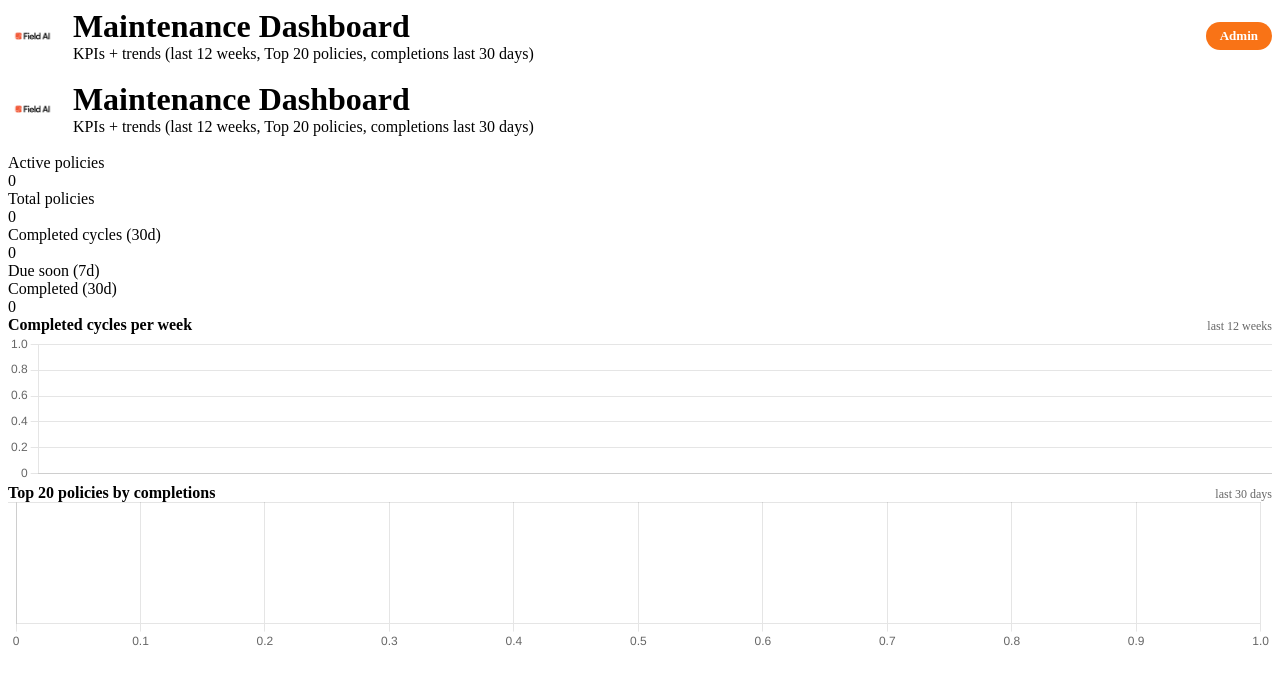
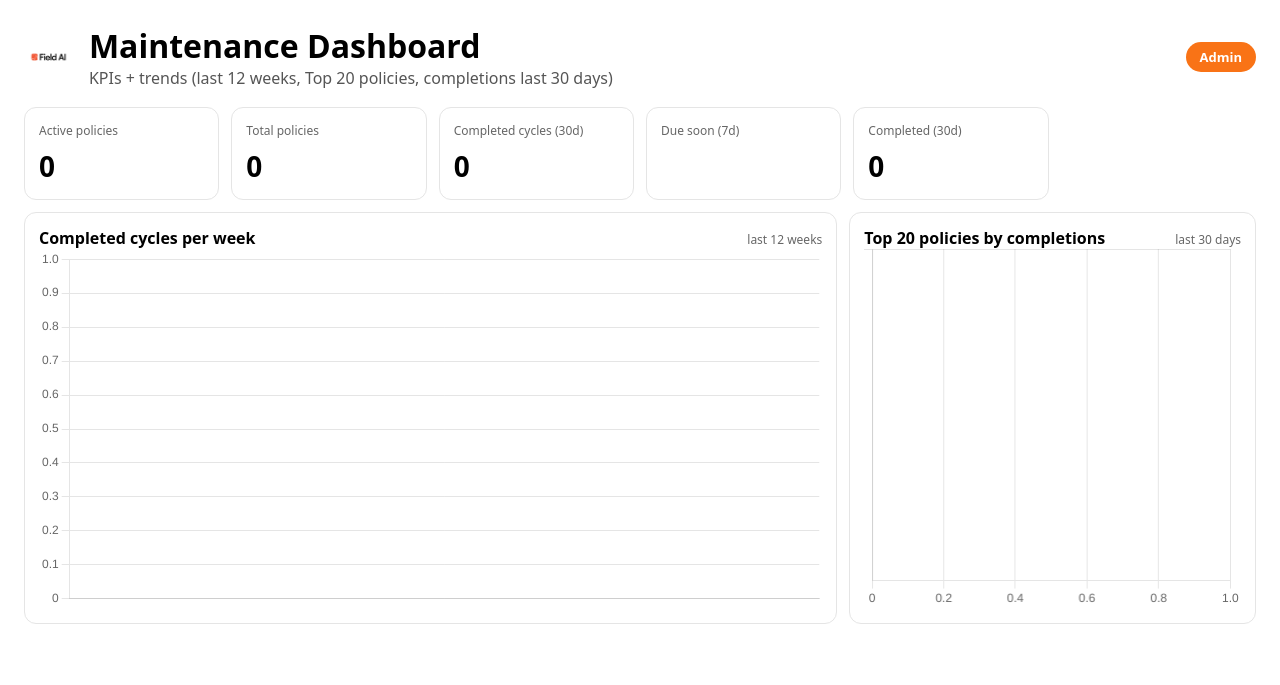
Before and after one commit to ethanwendt02/maint-scheduler, a Django app: page /dashboard/ in a window 1280 px wide. Shown: the top 685 px of the page. Run offline with Django 5.2, Linux system fonts and the light colour scheme; the visitor is signed in with stand-in values (Sample User, id 1); data that the repository does not hold is empty; parts of the project's set-up code (start-up, migrations or seed data) failed here and were passed over.

Commit message:
Dashboard update

```diff
--- a/apps/dashboard/templates/dashboard/metrics.html
+++ b/apps/dashboard/templates/dashboard/metrics.html
@@ -1,7 +1,29 @@
 <!doctype html>
-{%load static%}
+{% load static %}
 <html>
 <head>
+  <meta charset="utf-8"/>
+  <meta name="viewport" content="width=device-width, initial-scale=1"/>
+  <title>Maintenance Dashboard</title>
+  <style>
+    body { font-family: system-ui, -apple-system, Segoe UI, Roboto, Arial, sans-serif; margin: 24px; }
+    h1 { margin: 0 0 6px 0; }
+    .sub { color: #555; margin-bottom: 18px; }
+    .grid { display: grid; grid-template-columns: repeat(6, minmax(0, 1fr)); gap: 12px; }
+    .card { border: 1px solid #e5e5e5; border-radius: 12px; padding: 14px; background: #fff; }
+    .kpi-label { font-size: 12px; color: #666; margin-bottom: 8px; }
+    .kpi-value { font-size: 28px; font-weight: 700; }
+    .row { display: grid; grid-template-columns: 2fr 1fr; gap: 12px; margin-top: 12px; }
+    .chart-wrap { height: 360px; }
+    @media (max-width: 1100px) {
+      .grid { grid-template-columns: repeat(2, minmax(0, 1fr)); }
+      .row { grid-template-columns: 1fr; }
+    }
+  </style>
+</head>
+
+<body>
+  <!-- Header (ONLY HERE, not in <head>) -->
   <div style="display:flex; justify-content:space-between; align-items:center; margin-bottom: 6px;">
 
     <!-- Left: Logo + Title -->
@@ -35,28 +57,9 @@
        onmouseout="this.style.opacity='1'">
        Admin
     </a>
+  </div>
 
-</div>
   <div style="height:12px;"></div>
-
-</head>
-<body>
-    <div style="display:flex; align-items:center; gap:16px; margin-bottom: 6px;">
-    <img
-      src="{% static 'images/logo.png' %}"
-      alt="FieldAI"
-      style="height:46px; width:auto;"
-    />
-    <div>
-      <h1 style="margin:0;">Maintenance Dashboard</h1>
-      <div class="sub" style="margin:0;">
-        KPIs + trends (last {{ weekly_lookback_weeks }} weeks, Top {{ top_n }} policies, completions last {{ completed_lookback_days }} days)
-      </div>
-    </div>
-  </div>
-    <div style="height:12px;"></div>
-
-
 
   <div class="grid">
     <div class="card">
@@ -123,9 +126,9 @@
           label: "Completed",
           data: weeklyCounts,
           tension: 0.25,
-      borderColor: "#F97316",          // orange
-      pointBackgroundColor: "#F97316", // orange points
-      backgroundColor: "rgba(249,115,22,0.12)", // subtle fill
+          borderColor: "#F97316",
+          pointBackgroundColor: "#F97316",
+          backgroundColor: "rgba(249,115,22,0.12)",
           fill: true
         }]
       },
```
Lines whose indentation alone changed are shown as unchanged.
